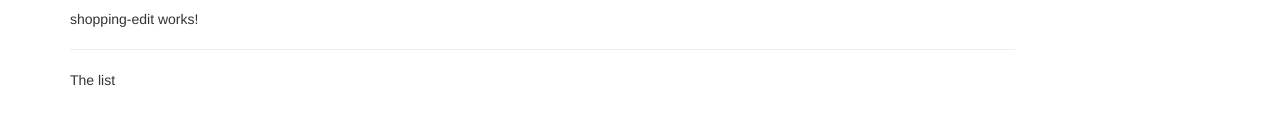
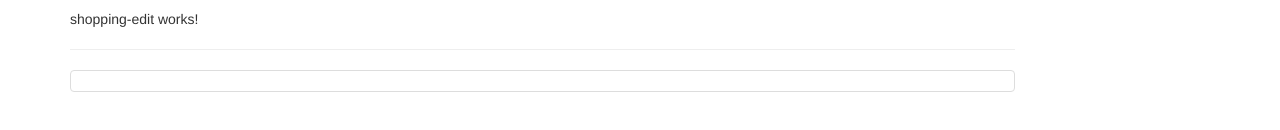
Before and after one commit to mfathei/ng4-complete-app, an Angular app: page / in a window 1280 px wide. Shown: the part 310-440 px from the top of the page. Built offline with nearby package versions, Linux system fonts and the light colour scheme.

Commit message:
050 shoppinglist component

```diff
--- a/src/app/recipes/recipe-detail/recipe-detail.component.html
+++ b/src/app/recipes/recipe-detail/recipe-detail.component.html
@@ -1,6 +1,6 @@
 <div class="row">
     <div class="col-xs-12">
-        <img class="img-responsive">
+        <img src="" class="img-responsive">
     </div>
 </div>
 <div class="row">
--- a/src/app/shopping-list/shopping-list.component.html
+++ b/src/app/shopping-list/shopping-list.component.html
@@ -2,6 +2,8 @@
   <div class="col-xs-10">
     <app-shopping-edit></app-shopping-edit>
     <hr>
-    <p>The list</p>
+    <ul class="list-group">
+      <a class="list-group-item" style="cursor: pointer;"></a>
+    </ul>
   </div>
 </div>
--- a/src/app/shopping-list/shopping-list.component.ts
+++ b/src/app/shopping-list/shopping-list.component.ts
@@ -7,6 +7,8 @@ import { Component, OnInit } from '@angular/core';
 })
 export class ShoppingListComponent implements OnInit {
 
+  ingredients = [];
+
   constructor() { }
 
   ngOnInit() {
```
